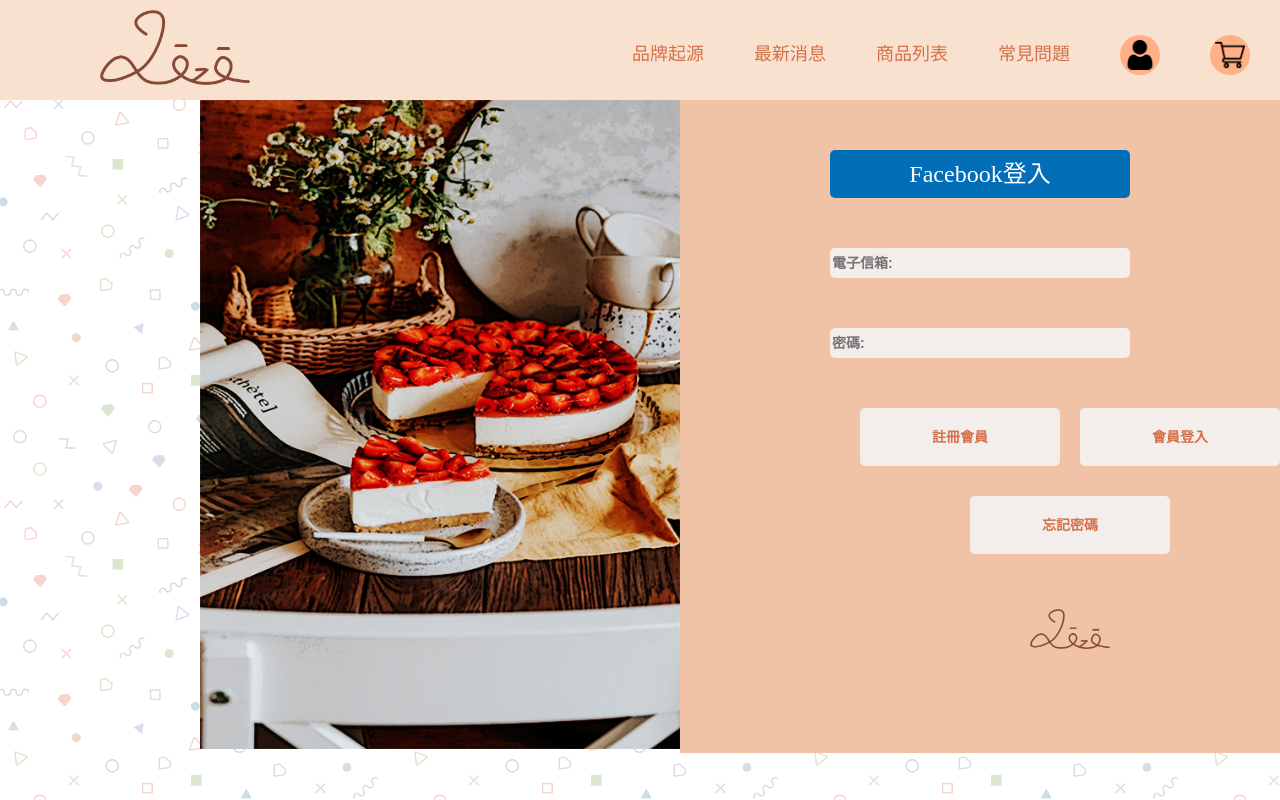
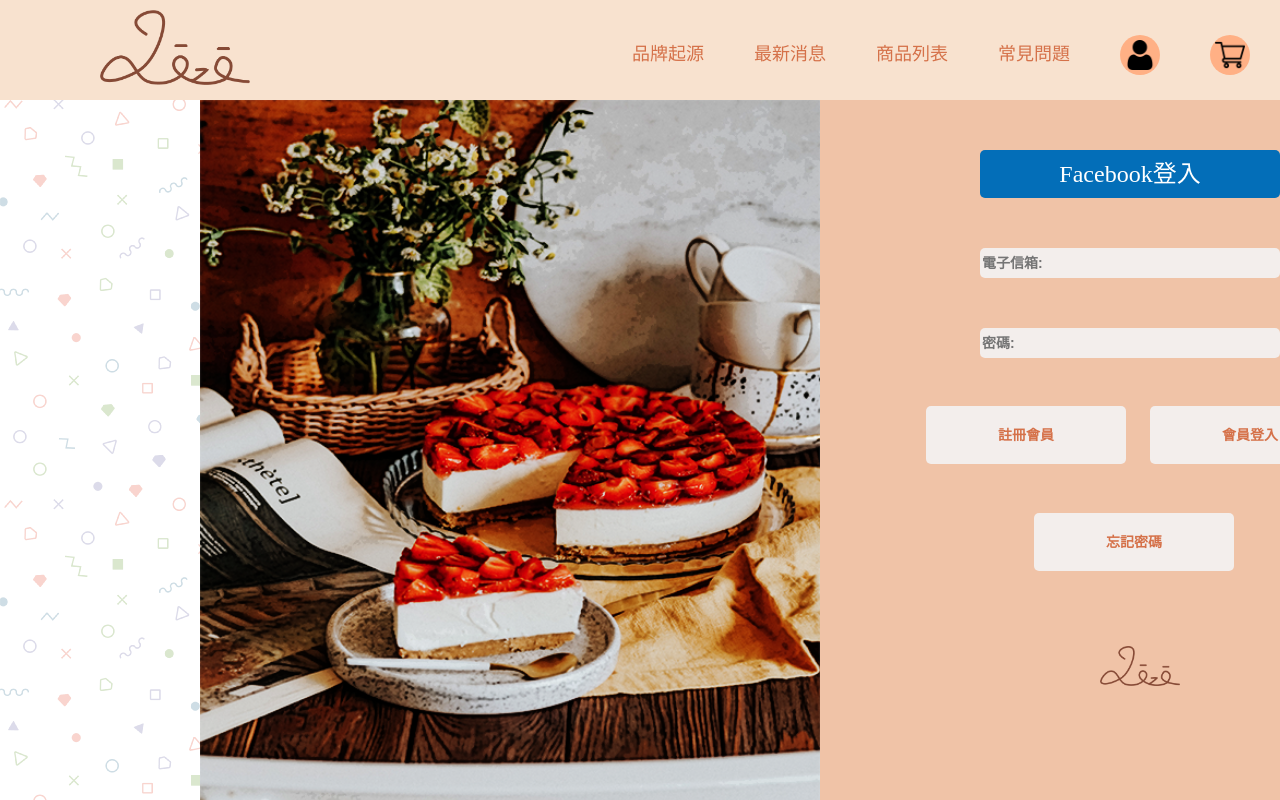
Before and after one commit to elena1001/myweb, a plain HTML site: page login.html in a window 1280 px wide. Drawn offline with Linux system fonts and the light colour scheme.

Commit message:
更改登入頁

```diff
--- a/css/web.css
+++ b/css/web.css
@@ -687,16 +687,17 @@ ul > li:hover ol{
 
 /* ------------登入頁面-------------- */
 .wrapper_login{
-
+    width: 1440px;
+    position:fixed;
 }
 .wrapper_login img{
     width: 100%;
 }
 .wrapper_login ul{
     margin: 0 auto;
-    position:fixed;
     display:flex;
     padding-left: 200px;
+    position: relative;
 }
 .wrapper_login li{
     background-size:cover;
@@ -743,11 +744,12 @@ ul > li:hover ol{
     background-color: #F3EEEC;
     color: #D57149;
     border: none;
-    margin-top: 50px;
-    margin-left: 180px;
     line-height: 4;
     font-weight: bold;
     font-size: 14px;
+    position:absolute;
+    left: 926px;
+    top: 306px;
 }
 .loginbtn{
     width: 200px;
@@ -756,11 +758,12 @@ ul > li:hover ol{
     background-color: #F3EEEC;
     color: #D57149;
     border: none;
-    margin-top: -58px;
-    margin-left: 400px;
     line-height: 4;
     font-weight: bold;
     font-size: 14px;
+    position:absolute;
+    left: 1150px;
+    top: 306px;
 }
 .forgotbtn{
     width: 200px;
@@ -769,16 +772,20 @@ ul > li:hover ol{
     background-color: #F3EEEC;
     color: #D57149;
     border: none;
-    margin-top: 30px;
-    margin-left: 290px;
+
     line-height: 4;
     font-weight: bold;
     font-size: 14px;
+    position:absolute;
+    left: 1034px;
+    top: 413px;
 }
 .login_right img{
     width: 80px;
-    margin-top: 55px;
-    margin-left: 350px;
+
+    position:absolute;
+    left: 1100px;
+    top: 546px;
 }
 /* --------------常見問題------------- */
 .banner_faq{}
```
